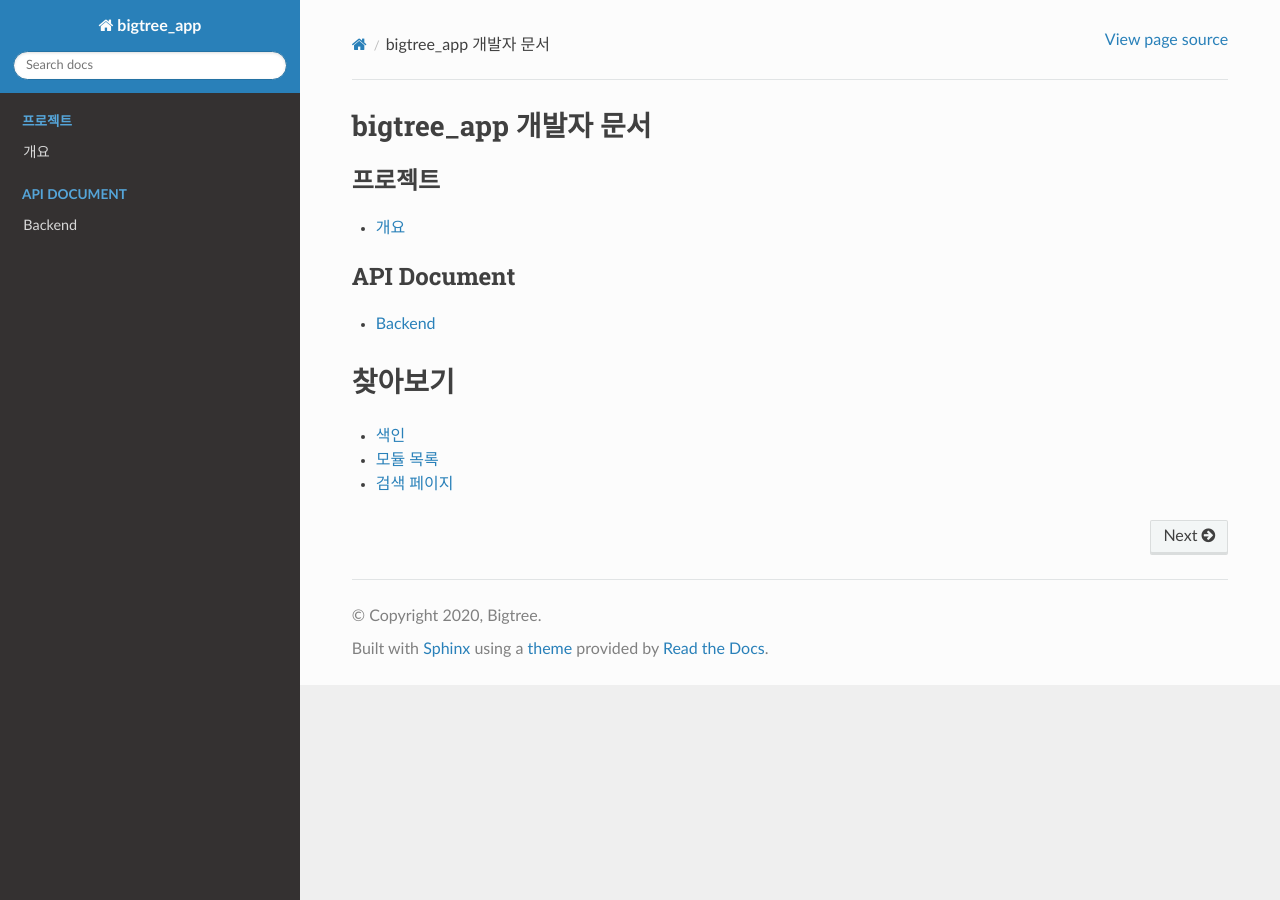
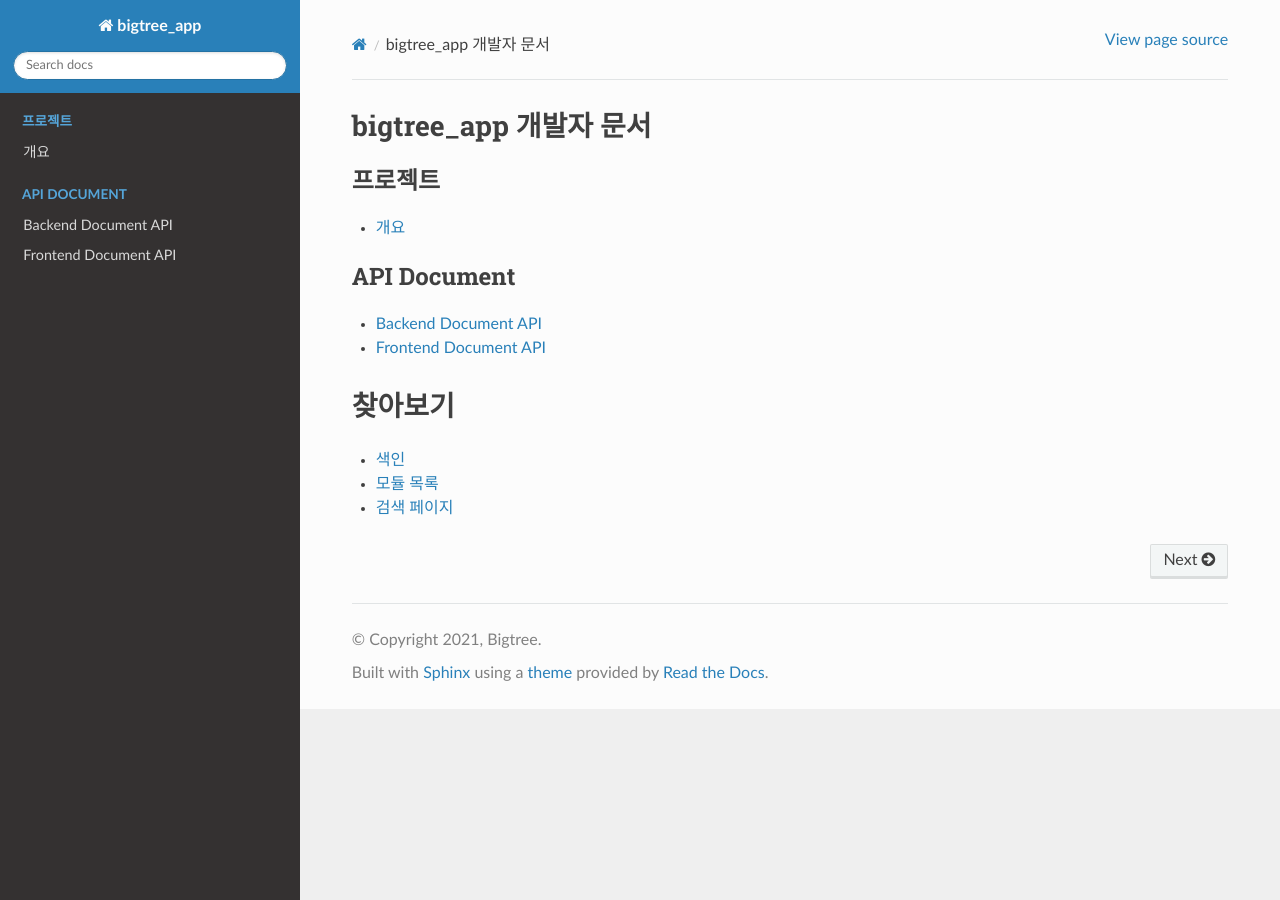
Before and after one commit to SeogJongYu/editor-demo, a Sphinx documentation site: the page built from bigtree_app_document/source/index.md, in a window 1280 px wide. Built offline with Sphinx 7.4.7 and the Read the Docs theme 2.0.0, drawn with Linux system fonts in a browser that asks for light colours; pages that are not in the unit, such as notebooks, are missing from menus.

Commit message:
Sphinx 버전 업데이트 및 myst parser 추가(Markdown 지원)

````diff
--- a/bigtree_app_document/source/api_document/backend.rst
+++ b/bigtree_app_document/source/api_document/backend.md
@@ -1,10 +1,12 @@
-Backend
+Backend Document API
 ========================
 
 Python 기반 Backend API 문서
 
+```{eval-rst}
 .. toctree::
     :maxdepth: 2
     :glob:
 
     backend/modules
+```
--- /dev/null
+++ b/bigtree_app_document/source/api_document/frontend.md
@@ -0,0 +1,6 @@
+Frontend Document API
+========================
+
+NodeJS/React 기반 Frontend API 문서
+
+<a href="../typedoc/index.html">Typedoc</a>
--- a/bigtree_app_document/source/conf.py
+++ b/bigtree_app_document/source/conf.py
@@ -24,7 +24,7 @@ django.setup()
 # -- Project information -----------------------------------------------------
 
 project = 'bigtree_app'
-copyright = '2020, Bigtree'
+copyright = '2021, Bigtree'
 author = 'Bigtree'
 
 
@@ -36,6 +36,7 @@ author = 'Bigtree'
 extensions = [
     'sphinx.ext.autodoc',
     'sphinxcontrib.apidoc',
+    'myst_parser',
 ]
 
 # Add any paths that contain templates here, relative to this directory.
@@ -77,4 +78,4 @@ apidoc_separate_modules = True
 
 
 def setup(app):
-    app.add_stylesheet("style.css")
+    app.add_css_file("style.css")
--- a/bigtree_app_document/source/index.rst
+++ b/bigtree_app_document/source/index.md
@@ -1,23 +1,28 @@
 bigtree_app 개발자 문서
 ===================================================
 
+```{eval-rst}
 .. toctree::
    :maxdepth: 2
    :caption: 프로젝트
 
-   project/summary.rst
+   project/summary
 
 
 .. toctree::
    :maxdepth: 1
    :caption: API Document
 
-   ../api_document/backend
+   api_document/backend
+   api_document/frontend
 
+```
 
 찾아보기
 ==================
 
+```{eval-rst}
 * :ref:`genindex`
 * :ref:`modindex`
 * :ref:`search`
+```
--- a/pyproject.toml
+++ b/pyproject.toml
@@ -12,11 +12,12 @@ python-dotenv = "^0.11.0"
 
 [tool.poetry.dev-dependencies]
 pytest = "^5.2"
-sphinx = "^2.4.4"
-sphinx-rtd-theme = "^0.4.3"
+sphinx-rtd-theme = "^1.0.0"
 sphinxcontrib-apidoc = "^0.3.0"
 flake8 = "^3.8.3"
 autopep8 = "^1.5.2"
+Sphinx = "^4.2.0"
+myst-parser = "^0.15.2"
 
 [build-system]
 requires = ["poetry>=0.12"]
````
Also changed, not shown: bigtree_app_document/source/project/summary.md (renamed from bigtree_app_document/source/project/summary.rst), 2 other files.
